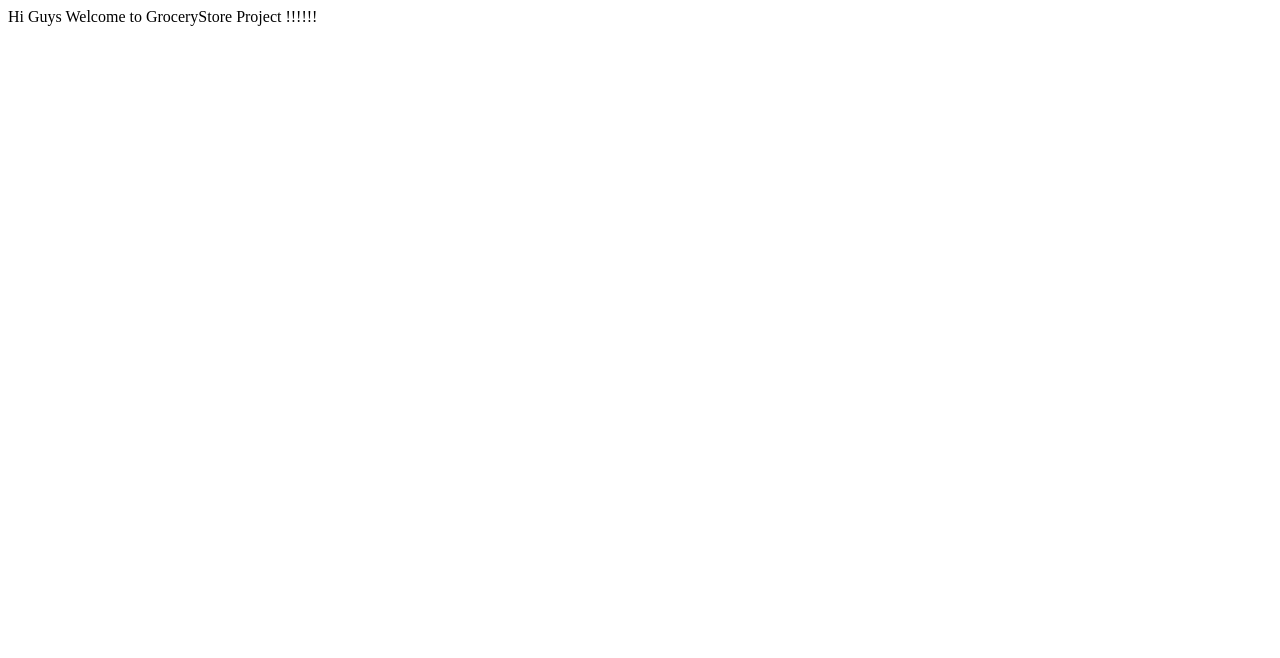
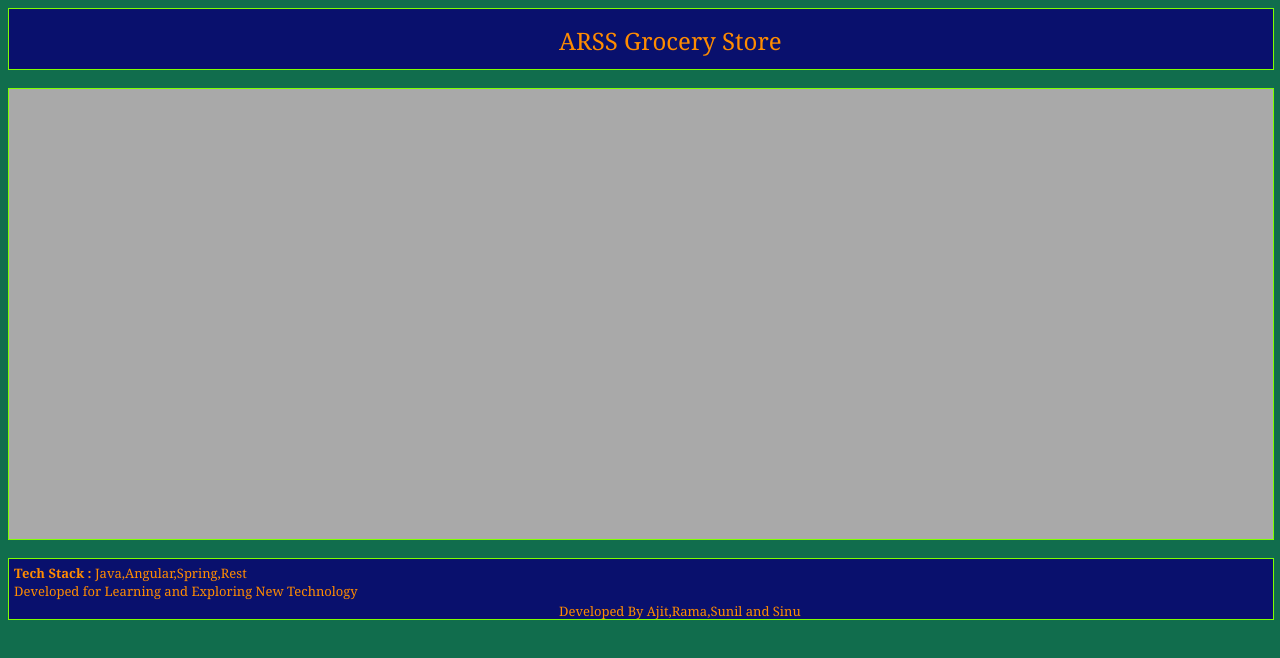
Before and after one commit to Ajit22AB/GroceryStoreAngular, an Angular app: page / in a window 1280 px wide. Shown: the top 658 px of the page. Built offline with nearby package versions, Linux system fonts and the light colour scheme.

Commit message:
Main page attribute and style added

```diff
--- a/src/app/app.component.html
+++ b/src/app/app.component.html
@@ -1 +1 @@
-Hi Guys Welcome to GroceryStore Project  !!!!!!
+<app-login></app-login>
--- a/src/app/login/login.component.css
+++ b/src/app/login/login.component.css
@@ -0,0 +1,45 @@
+.page-header{
+    width: 100%;
+    height:60px;
+    background-color: rgb(9, 16, 109);
+    border-color: chartreuse;
+    border-width: 1px;
+    border-style: solid;
+}
+.page-body{
+    width: 100%;
+    height:450px;
+    background-color: darkgray;
+    border-color: chartreuse;
+    border-width: 1px;
+    border-style: solid;
+}
+.page-footer{
+    width: 100%;
+    height:60px;
+    background-color: rgb(9, 16, 109);
+    border-color: chartreuse;
+    border-width: 1px;
+    border-style: solid;
+}
+.header-item{
+    color: darkorange;
+    padding-top: 15px;
+    padding-left: 550px;
+    font-size: x-large;
+    font-family: Cambria, Cochin, Georgia, Times, 'Times New Roman', serif;
+}
+.footer-dev{
+    color: darkorange;
+    padding-top: 2px;
+    padding-left: 550px;
+    font-size: small;
+    font-family: Cambria, Cochin, Georgia, Times, 'Times New Roman', serif;
+}
+.footer-tech-stack{
+    color: darkorange;
+    padding-left:5px ;
+    padding-top: 5px;
+    font-size: small;
+    font-family: Cambria, Cochin, Georgia, Times, 'Times New Roman', serif;
+}
--- a/src/app/login/login.component.html
+++ b/src/app/login/login.component.html
@@ -1 +1,14 @@
-<p>login works! yooo</p>
+<div class="page-header">
+    <div class="header-item">ARSS Grocery Store</div>
+</div>
+<div>&nbsp;</div>
+<div class="page-body">
+
+</div>
+<div>&nbsp;</div>
+<div class="page-footer">
+    <div class="footer-tech-stack"><b>Tech Stack :</b> Java,Angular,Spring,Rest <br>
+        Developed for Learning and Exploring New Technology
+    </div>
+    <div class="footer-dev">Developed By Ajit,Rama,Sunil and Sinu</div>
+</div>
--- a/src/styles.css
+++ b/src/styles.css
@@ -1 +1,2 @@
 /* You can add global styles to this file, and also import other style files */
+html { background-color: #116d4d; }
```
